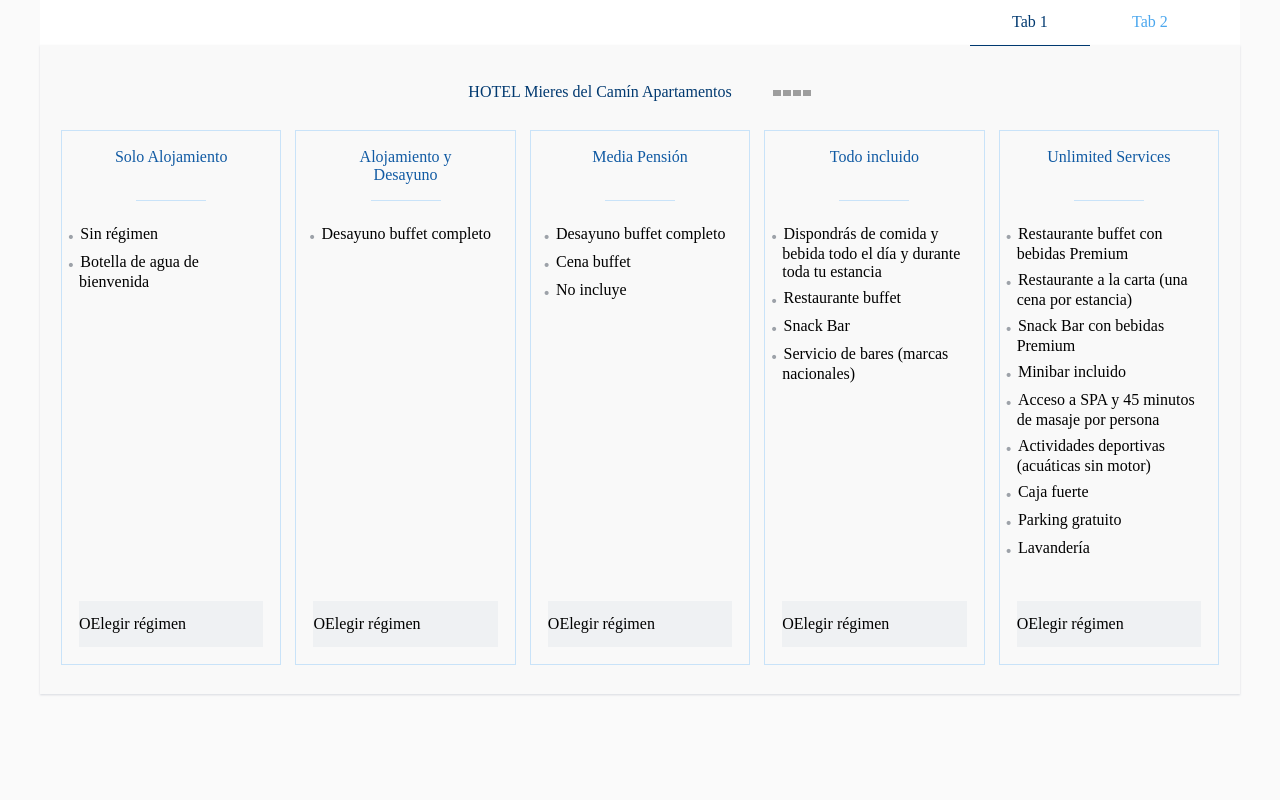
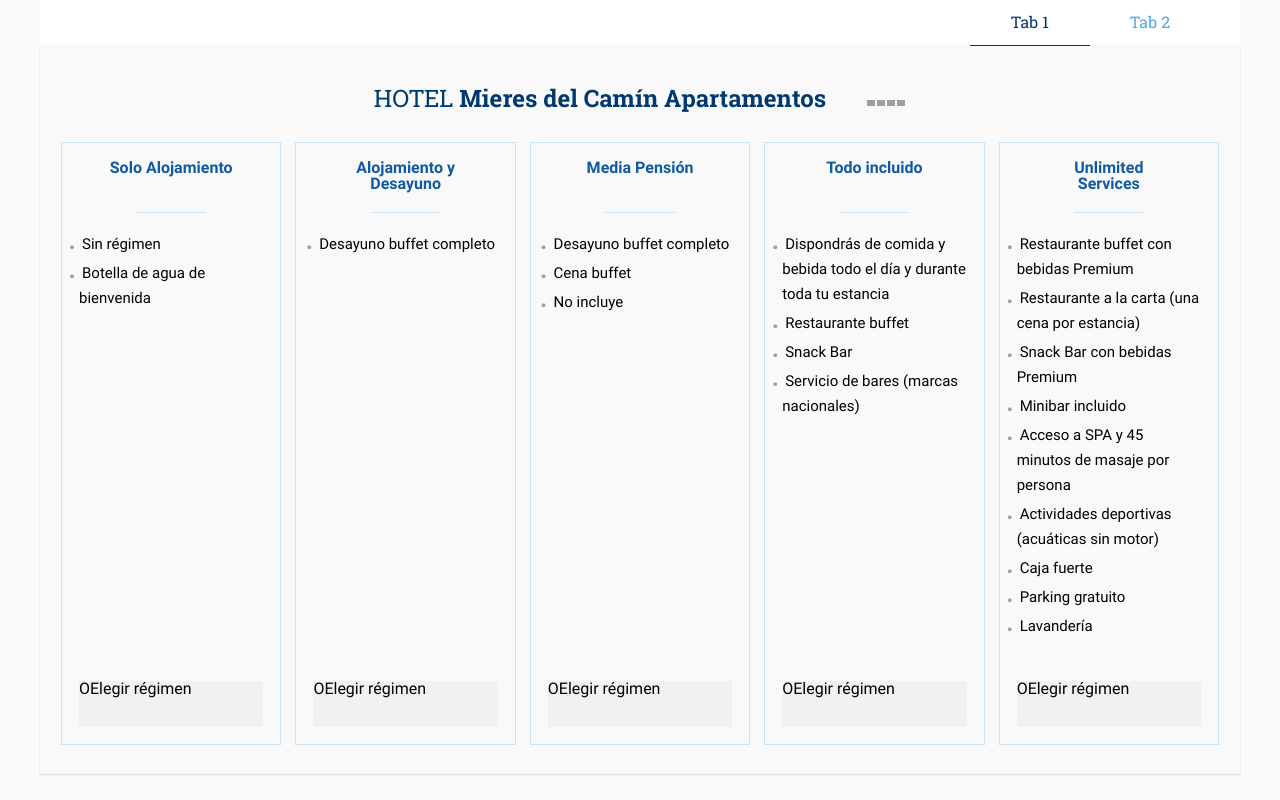
Before and after one commit to CarmenDomin/pruebaTCK, an Angular app: page /page-one in a window 1280 px wide. Built offline with nearby package versions, Linux system fonts and the light colour scheme; grey boxes are pictures that could not be loaded.

Commit message:
Add fonts

```diff
--- a/src/app/pages/page-one/page-one.component.html
+++ b/src/app/pages/page-one/page-one.component.html
@@ -1,5 +1,5 @@
 <div class='page'>
-  <div class='header'>HOTEL Mieres del Camín Apartamentos<stars class='header__stars' [number]=4></stars></div>
+  <div class='header'>HOTEL <span class='header--bold'>Mieres del Camín Apartamentos</span><stars class='header__stars' [number]=4></stars></div>
 
   <div class='tile_wrapper'>
     <div *ngFor='let pension of pensions' class='tile'>
--- a/src/application.css
+++ b/src/application.css
@@ -1,9 +1,87 @@
-/* line 7, src/styles/components/navigator.component.scss */
+/* line 36, src/styles/core/fonts.scss */
+.panel__header {
+  font-family: "Roboto Slab";
+  font-size: 24px;
+  font-weight: 700;
+  line-height: 38px; }
+
+/* line 44, src/styles/core/fonts.scss */
+.header--bold {
+  font-family: "Roboto Slab";
+  font-size: 24px;
+  font-weight: 700;
+  line-height: 30px; }
+
+/* line 52, src/styles/core/fonts.scss */
+.header {
+  font-family: "Roboto Slab";
+  font-size: 24px;
+  font-weight: 500;
+  line-height: 30px; }
+
+/* line 60, src/styles/core/fonts.scss */
+.card-static__content h2 {
+  font-family: "Roboto Slab";
+  font-size: 18px;
+  font-weight: 700;
+  line-height: 24px; }
+
+/* line 68, src/styles/core/fonts.scss */
+.tile__header {
+  font-family: "Roboto";
+  font-size: 16px;
+  font-weight: 700;
+  line-height: 16px; }
+
+/* line 76, src/styles/core/fonts.scss */
+.navigation__tab {
+  font-family: "Roboto Slab";
+  font-size: 16px;
+  font-weight: 500;
+  line-height: 14px; }
+
+/* line 84, src/styles/core/fonts.scss */
+.tile__selector {
+  font-family: "Roboto";
+  font-size: 16px;
+  font-weight: 500;
+  line-height: 16px; }
+
+/* line 92, src/styles/core/fonts.scss */
+.tile__list {
+  font-family: "Roboto";
+  font-size: 15px;
+  font-weight: 500;
+  line-height: 25px; }
+
+/* line 100, src/styles/core/fonts.scss */
+.card-static-content__action {
+  font-family: "Roboto";
+  font-size: 14px;
+  font-weight: 700;
+  line-height: 19px; }
+
+/* line 108, src/styles/core/fonts.scss */
+.card {
+  font-family: "Roboto";
+  font-size: 14px;
+  font-weight: 500;
+  line-height: 20px; }
+
+/* line 116, src/styles/core/fonts.scss */
+.panel-header__badge {
+  font-family: "Roboto";
+  font-size: 12px;
+  font-weight: 500;
+  letter-spacing: 1.52px;
+  line-height: 14px; }
+
+/* line 8, src/styles/components/navigator.component.scss */
 :host {
   display: block;
   margin: 0 40px; }
 
-/* line 12, src/styles/components/navigator.component.scss */
+/* line 13, src/styles/components/navigator.component.scss */
 .navigation {
   align-items: center;
   background-color: #fff;
@@ -12,7 +90,7 @@
   justify-content: flex-end;
   padding-right: 30px; }
 
-/* line 21, src/styles/components/navigator.component.scss */
+/* line 22, src/styles/components/navigator.component.scss */
 .navigation__tab {
   align-items: center;
   color: #4ba7ee;
@@ -22,13 +100,13 @@
   justify-content: center;
   text-decoration: none;
   width: 120px; }
-  /* line 31, src/styles/components/navigator.component.scss */
+  /* line 34, src/styles/components/navigator.component.scss */
   .navigation__tab.active {
     color: #003970;
     border-bottom-color: #003970; }
 
 @media only screen and (max-width: 768px) {
-  /* line 39, src/styles/components/navigator.component.scss */
+  /* line 42, src/styles/components/navigator.component.scss */
   .navigation {
     padding-right: 0; } }
 
@@ -36,24 +114,102 @@
 .star {
   padding: 1px; }
 
-/* line 8, src/styles/pages/page-one.component.scss */
+/* line 36, src/styles/core/fonts.scss */
+.panel__header {
+  font-family: "Roboto Slab";
+  font-size: 24px;
+  font-weight: 700;
+  line-height: 38px; }
+
+/* line 44, src/styles/core/fonts.scss */
+.header--bold {
+  font-family: "Roboto Slab";
+  font-size: 24px;
+  font-weight: 700;
+  line-height: 30px; }
+
+/* line 52, src/styles/core/fonts.scss */
+.header {
+  font-family: "Roboto Slab";
+  font-size: 24px;
+  font-weight: 500;
+  line-height: 30px; }
+
+/* line 60, src/styles/core/fonts.scss */
+.card-static__content h2 {
+  font-family: "Roboto Slab";
+  font-size: 18px;
+  font-weight: 700;
+  line-height: 24px; }
+
+/* line 68, src/styles/core/fonts.scss */
+.tile__header {
+  font-family: "Roboto";
+  font-size: 16px;
+  font-weight: 700;
+  line-height: 16px; }
+
+/* line 76, src/styles/core/fonts.scss */
+.navigation__tab {
+  font-family: "Roboto Slab";
+  font-size: 16px;
+  font-weight: 500;
+  line-height: 14px; }
+
+/* line 84, src/styles/core/fonts.scss */
+.tile__selector {
+  font-family: "Roboto";
+  font-size: 16px;
+  font-weight: 500;
+  line-height: 16px; }
+
+/* line 92, src/styles/core/fonts.scss */
+.tile__list {
+  font-family: "Roboto";
+  font-size: 15px;
+  font-weight: 500;
+  line-height: 25px; }
+
+/* line 100, src/styles/core/fonts.scss */
+.card-static-content__action {
+  font-family: "Roboto";
+  font-size: 14px;
+  font-weight: 700;
+  line-height: 19px; }
+
+/* line 108, src/styles/core/fonts.scss */
+.card {
+  font-family: "Roboto";
+  font-size: 14px;
+  font-weight: 500;
+  line-height: 20px; }
+
+/* line 116, src/styles/core/fonts.scss */
+.panel-header__badge {
+  font-family: "Roboto";
+  font-size: 12px;
+  font-weight: 500;
+  letter-spacing: 1.52px;
+  line-height: 14px; }
+
+/* line 9, src/styles/pages/page-one.component.scss */
 .page {
   background-color: #f9f9f9;
   box-shadow: 0 1px 2px rgba(80, 92, 119, 0.2);
   display: block; }
 
-/* line 14, src/styles/pages/page-one.component.scss */
+/* line 15, src/styles/pages/page-one.component.scss */
 .header {
   color: #003970;
   display: block;
   padding-top: 38px;
   text-align: center; }
 
-/* line 21, src/styles/pages/page-one.component.scss */
+/* line 28, src/styles/pages/page-one.component.scss */
 .header__stars {
   padding-left: 40px; }
 
-/* line 25, src/styles/pages/page-one.component.scss */
+/* line 32, src/styles/pages/page-one.component.scss */
 .tile {
   align-items: center;
   border: 1px solid #c9e3f9;
@@ -63,12 +219,12 @@
   flex-direction: column;
   padding: 17px; }
 
-/* line 35, src/styles/pages/page-one.component.scss */
+/* line 42, src/styles/pages/page-one.component.scss */
 .tile__content {
   flex-grow: 1;
   max-width: 225px; }
 
-/* line 40, src/styles/pages/page-one.component.scss */
+/* line 47, src/styles/pages/page-one.component.scss */
 .tile__header {
   color: #105aa3;
   height: 38px;
@@ -77,7 +233,7 @@
   position: relative;
   text-align: center;
   width: 70%; }
-  /* line 49, src/styles/pages/page-one.component.scss */
+  /* line 58, src/styles/pages/page-one.component.scss */
   .tile__header:after {
     background-color: #c9e3f9;
     bottom: 0;
@@ -89,70 +245,148 @@
     transform: translate(-50%, 0);
     width: 70px; }
 
-/* line 62, src/styles/pages/page-one.component.scss */
+/* line 71, src/styles/pages/page-one.component.scss */
 .tile__list {
   list-style-type: none;
   padding: 0;
   margin-bottom: 42px; }
-  /* line 67, src/styles/pages/page-one.component.scss */
+  /* line 78, src/styles/pages/page-one.component.scss */
   .tile__list li {
     text-indent: -.7em; }
-  /* line 71, src/styles/pages/page-one.component.scss */
+  /* line 82, src/styles/pages/page-one.component.scss */
   .tile__list li::before {
     content: '. ';
     color: #9da2a9;
     font-size: 25px;
     font-weight: bold; }
 
-/* line 79, src/styles/pages/page-one.component.scss */
+/* line 90, src/styles/pages/page-one.component.scss */
 .tile__selector {
   background-color: rgba(222, 225, 232, 0.38);
   height: 46px;
   line-height: 46px;
   width: 100%; }
-  /* line 85, src/styles/pages/page-one.component.scss */
+  /* line 98, src/styles/pages/page-one.component.scss */
   .tile__selector .tile__radiobutton {
     display: inline-block; }
 
-/* line 90, src/styles/pages/page-one.component.scss */
+/* line 103, src/styles/pages/page-one.component.scss */
 .tile_wrapper {
   display: flex;
   padding: 29px 14px; }
 
 @media only screen and (max-width: 1023px) {
-  /* line 98, src/styles/pages/page-one.component.scss */
+  /* line 111, src/styles/pages/page-one.component.scss */
   .tile {
     margin: 7px;
     min-width: calc(100%/4); }
-  /* line 103, src/styles/pages/page-one.component.scss */
+  /* line 116, src/styles/pages/page-one.component.scss */
   .tile_wrapper {
     flex-wrap: wrap; }
-    /* line 106, src/styles/pages/page-one.component.scss */
+    /* line 119, src/styles/pages/page-one.component.scss */
     .tile_wrapper:after {
       content: '';
       flex: auto;
       margin: 24px; } }
 
 @media only screen and (max-width: 768px) {
-  /* line 116, src/styles/pages/page-one.component.scss */
+  /* line 129, src/styles/pages/page-one.component.scss */
   .header {
     display: flex;
     flex-direction: column; }
-  /* line 121, src/styles/pages/page-one.component.scss */
+  /* line 134, src/styles/pages/page-one.component.scss */
   .header__stars {
     padding-left: 0;
     padding-top: 15px; }
-  /* line 126, src/styles/pages/page-one.component.scss */
+  /* line 139, src/styles/pages/page-one.component.scss */
   .tile {
     min-width: 33.33%; } }
 
 @media only screen and (max-width: 360px) {
-  /* line 137, src/styles/pages/page-one.component.scss */
+  /* line 148, src/styles/pages/page-one.component.scss */
   .tile {
     display: inline-block; }
-  /* line 141, src/styles/pages/page-one.component.scss */
+  /* line 152, src/styles/pages/page-one.component.scss */
   .tile_wrapper {
     display: block; } }
+
+/* line 36, src/styles/core/fonts.scss */
+.panel__header {
+  font-family: "Roboto Slab";
+  font-size: 24px;
+  font-weight: 700;
+  line-height: 38px; }
+
+/* line 44, src/styles/core/fonts.scss */
+.header--bold {
+  font-family: "Roboto Slab";
+  font-size: 24px;
+  font-weight: 700;
+  line-height: 30px; }
+
+/* line 52, src/styles/core/fonts.scss */
+.header {
+  font-family: "Roboto Slab";
+  font-size: 24px;
+  font-weight: 500;
+  line-height: 30px; }
+
+/* line 60, src/styles/core/fonts.scss */
+.card-static__content h2 {
+  font-family: "Roboto Slab";
+  font-size: 18px;
+  font-weight: 700;
+  line-height: 24px; }
+
+/* line 68, src/styles/core/fonts.scss */
+.tile__header {
+  font-family: "Roboto";
+  font-size: 16px;
+  font-weight: 700;
+  line-height: 16px; }
+
+/* line 76, src/styles/core/fonts.scss */
+.navigation__tab {
+  font-family: "Roboto Slab";
+  font-size: 16px;
+  font-weight: 500;
+  line-height: 14px; }
+
+/* line 84, src/styles/core/fonts.scss */
+.tile__selector {
+  font-family: "Roboto";
+  font-size: 16px;
+  font-weight: 500;
+  line-height: 16px; }
+
+/* line 92, src/styles/core/fonts.scss */
+.tile__list {
+  font-family: "Roboto";
+  font-size: 15px;
+  font-weight: 500;
+  line-height: 25px; }
+
+/* line 100, src/styles/core/fonts.scss */
+.card-static-content__action {
+  font-family: "Roboto";
+  font-size: 14px;
+  font-weight: 700;
+  line-height: 19px; }
+
+/* line 108, src/styles/core/fonts.scss */
+.card {
+  font-family: "Roboto";
+  font-size: 14px;
+  font-weight: 500;
+  line-height: 20px; }
+
+/* line 116, src/styles/core/fonts.scss */
+.panel-header__badge {
+  font-family: "Roboto";
+  font-size: 12px;
+  font-weight: 500;
+  letter-spacing: 1.52px;
+  line-height: 14px; }
 
 /* line 3, src/styles/core/utils.scss */
 .card-collapsible__list:before, .card-collapsible__list:after {
@@ -163,26 +397,26 @@
 .card-collapsible__list:after {
   clear: both; }
 
-/* line 8, src/styles/pages/page-two.component.scss */
+/* line 9, src/styles/pages/page-two.component.scss */
 .panel {
   background-color: #fff;
   border: 1px solid #dee1e8;
   margin-top: 41px;
   padding: 20px; }
-  /* line 14, src/styles/pages/page-two.component.scss */
+  /* line 15, src/styles/pages/page-two.component.scss */
   .panel:not(:last-child) {
     margin-bottom: -17px; }
 
-/* line 19, src/styles/pages/page-two.component.scss */
+/* line 20, src/styles/pages/page-two.component.scss */
 .panel__header {
   position: relative;
   height: 58px; }
 
-/* line 24, src/styles/pages/page-two.component.scss */
+/* line 27, src/styles/pages/page-two.component.scss */
 .panel-header__action {
   color: #4ba7ee; }
 
-/* line 28, src/styles/pages/page-two.component.scss */
+/* line 32, src/styles/pages/page-two.component.scss */
 .panel-header__badge {
   background-color: #e82e34;
   color: #fff;
@@ -193,7 +427,7 @@
   top: -20px;
   width: 221px; }
 
-/* line 39, src/styles/pages/page-two.component.scss */
+/* line 45, src/styles/pages/page-two.component.scss */
 .card {
   border: 1px solid #dee1e8;
   display: flex;
@@ -201,48 +435,48 @@
   margin-top: 22px;
   padding-right: 10%; }
 
-/* line 47, src/styles/pages/page-two.component.scss */
+/* line 55, src/styles/pages/page-two.component.scss */
 .card__static {
   display: flex; }
 
-/* line 51, src/styles/pages/page-two.component.scss */
+/* line 59, src/styles/pages/page-two.component.scss */
 .card-static__content {
   color: #616469;
   display: flex;
   flex-direction: column;
   margin: 18px 0 18px 27px; }
-  /* line 57, src/styles/pages/page-two.component.scss */
+  /* line 65, src/styles/pages/page-two.component.scss */
   .card-static__content > * {
     flex: 1; }
-  /* line 61, src/styles/pages/page-two.component.scss */
+  /* line 69, src/styles/pages/page-two.component.scss */
   .card-static__content h2 {
     color: #003970;
     margin: 0;
     flex: 0; }
 
-/* line 68, src/styles/pages/page-two.component.scss */
+/* line 78, src/styles/pages/page-two.component.scss */
 .card-static-content__action {
   color: #4ba7ee;
   flex: 0; }
 
-/* line 73, src/styles/pages/page-two.component.scss */
+/* line 85, src/styles/pages/page-two.component.scss */
 .card__collapsible {
   padding: 23px 0 17px 81px; }
 
-/* line 80, src/styles/pages/page-two.component.scss */
+/* line 92, src/styles/pages/page-two.component.scss */
 .card-collapsible__list li {
   float: left;
   width: 33.33%; }
 
-/* line 86, src/styles/pages/page-two.component.scss */
+/* line 98, src/styles/pages/page-two.component.scss */
 .card-collapsible__disclaimer {
   color: #003970; }
 
 @media only screen and (max-width: 768px) {
-  /* line 92, src/styles/pages/page-two.component.scss */
+  /* line 104, src/styles/pages/page-two.component.scss */
   .card__static {
     display: block; }
-    /* line 95, src/styles/pages/page-two.component.scss */
+    /* line 107, src/styles/pages/page-two.component.scss */
     .card__static img {
       width: 100%;
       height: auto; } }
--- a/src/styles/components/navigator.component.scss
+++ b/src/styles/components/navigator.component.scss
@@ -1,4 +1,5 @@
 @import '../core/colors.scss';
+@import '../core/fonts.scss';
 @import '../core/viewports.scss';
 
 $height: 45px;
@@ -19,6 +20,8 @@ $height: 45px;
 }
 
 .navigation__tab {
+  @extend %font-medium-slab;
+
   align-items: center;
   color: $blue-1;
   border-bottom: 1px solid transparent;
--- /dev/null
+++ b/src/styles/core/fonts.scss
@@ -0,0 +1,123 @@
+// font families
+$font-family: 'Roboto';
+$font-family-slab: 'Roboto Slab';
+
+// font sizes
+$font-size-extra-small: 12px;
+$font-size-small: 14px;
+$font-size-normal: 15px;
+$font-size-medium: 16px;
+$font-size-large: 18px;
+$font-size-extra-large: 24px;
+
+// line heights
+$line-height-extra-small: 14px;
+$line-height-small: 16px;
+$line-height-normal: 19px;
+$line-height-medium: 20px;
+$line-height-large: 24px;
+$line-height-extra-large: 25px;
+$line-height-huge: 30px;
+$line-height-extra-huge: 38px;
+
+// font weights
+$font-weight-regular: 500;
+$font-weight-bold: 700;
+
+%use-font-regular {
+  font-family: $font-family;
+}
+
+%use-font-slab {
+  font-family: $font-family-slab;
+}
+
+// typography
+%font-huge {
+  font-family: $font-family-slab;
+
+  font-size: $font-size-extra-large;
+  font-weight: $font-weight-bold;
+  line-height: $line-height-extra-huge;
+}
+
+%font-extra-large-bold {
+  font-family: $font-family-slab;
+
+  font-size: $font-size-extra-large;
+  font-weight: $font-weight-bold;
+  line-height: $line-height-huge;
+}
+
+%font-extra-large {
+  font-family: $font-family-slab;
+
+  font-size: $font-size-extra-large;
+  font-weight: $font-weight-regular;
+  line-height: $line-height-huge;
+}
+
+%font-large {
+  font-family: $font-family-slab;
+
+  font-size: $font-size-large;
+  font-weight: $font-weight-bold;
+  line-height: $line-height-large;
+}
+
+%font-medium-bold {
+  font-family: $font-family;
+
+  font-size: $font-size-medium;
+  font-weight: $font-weight-bold;
+  line-height: $line-height-small;
+}
+
+%font-medium-slab {
+  font-family: $font-family-slab;
+
+  font-size: $font-size-medium;
+  font-weight: $font-weight-regular;
+  line-height: $line-height-extra-small;
+}
+
+%font-medium {
+  font-family: $font-family;
+
+  font-size: $font-size-medium;
+  font-weight: $font-weight-regular;
+  line-height: $line-height-small;
+}
+
+%font-normal {
+  font-family: $font-family;
+
+  font-size: $font-size-normal;
+  font-weight: $font-weight-regular;
+  line-height: $line-height-extra-large;
+}
+
+%font-small-bold {
+  font-family: $font-family;
+
+  font-size: $font-size-small;
+  font-weight: $font-weight-bold;
+  line-height: $line-height-normal;
+}
+
+%font-small {
+  font-family: $font-family;
+
+  font-size: $font-size-small;
+  font-weight: $font-weight-regular;
+  line-height: $line-height-medium;
+}
+
+%font-extra-small {
+  font-family: $font-family;
+
+  font-size: $font-size-extra-small;
+  font-weight: $font-weight-regular;
+  letter-spacing: 1.52px;
+  line-height: $line-height-extra-small;
+}
--- a/src/styles/pages/page-one.component.scss
+++ b/src/styles/pages/page-one.component.scss
@@ -1,4 +1,5 @@
 @import '../core/colors.scss';
+@import '../core/fonts.scss';
 @import '../core/viewports.scss';
 
 $tile-margin: 7px;
@@ -12,10 +13,16 @@ $tile-padding: 17px;
 }
 
 .header {
+  @extend %font-extra-large;
+
   color: $blue-2;
   display: block;
   padding-top: 38px;
   text-align: center;
+}
+
+.header--bold {
+  @extend %font-extra-large-bold;
 }
 
 .header__stars {
@@ -38,6 +45,8 @@ $tile-padding: 17px;
 }
 
 .tile__header {
+  @extend %font-medium-bold;
+
   color: $blue-3;
   height: 38px;
   margin: 0 auto;
@@ -60,6 +69,8 @@ $tile-padding: 17px;
 }
 
 .tile__list {
+  @extend %font-normal;
+
   list-style-type: none;
   padding: 0;
   margin-bottom: 42px;
@@ -77,6 +88,8 @@ $tile-padding: 17px;
 }
 
 .tile__selector {
+  @extend %font-medium;
+
   background-color: $grey-shadow;
   height: 46px;
   line-height: 46px;
@@ -132,8 +145,6 @@ $tile-padding: 17px;
 
 // mobile
 @include viewport-down('mobile') {
-
-
   .tile {
     display: inline-block;
   }
```
Also changed, not shown: src/styles/pages/page-two.component.scss (+12 -0 lines).
